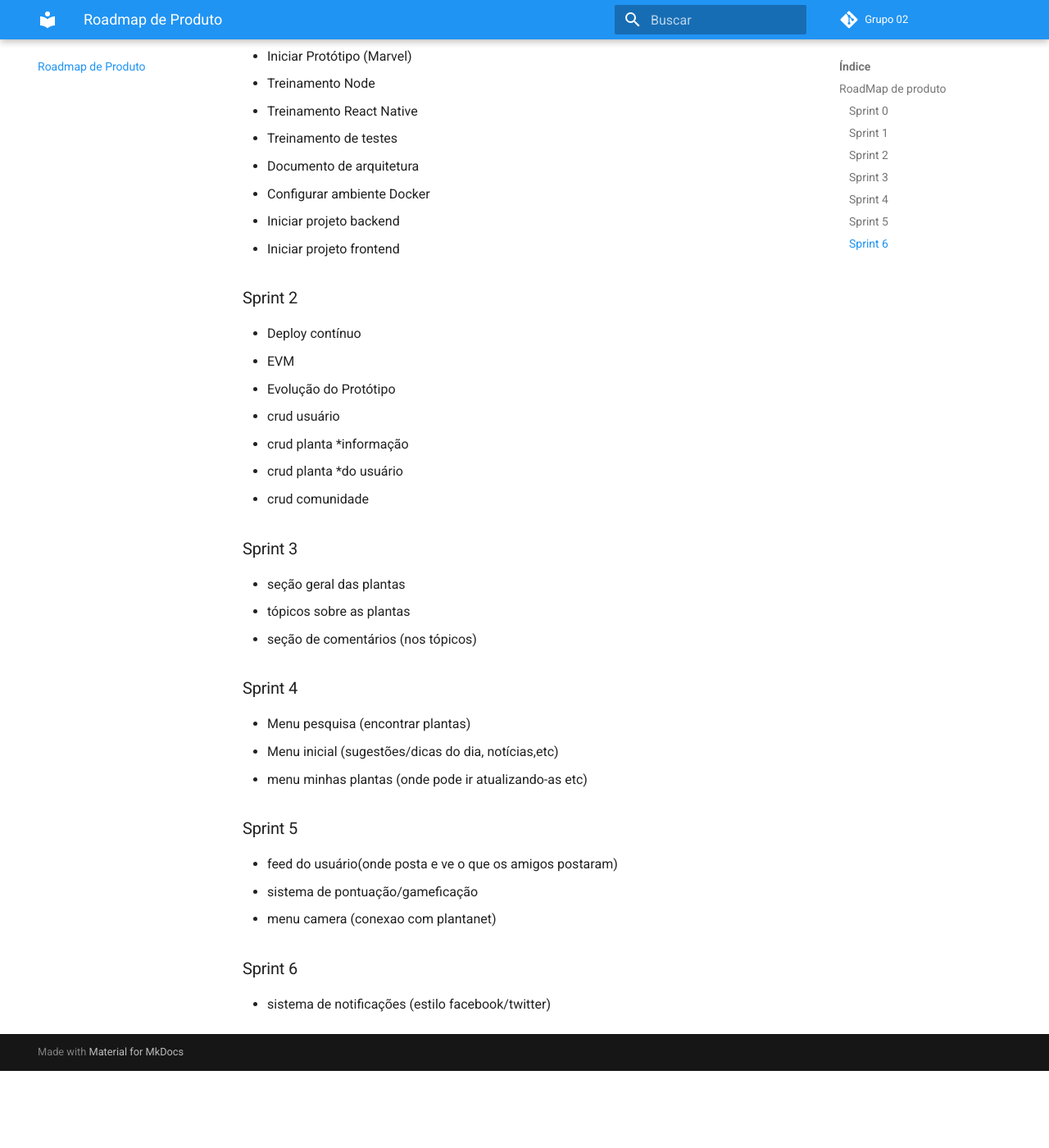
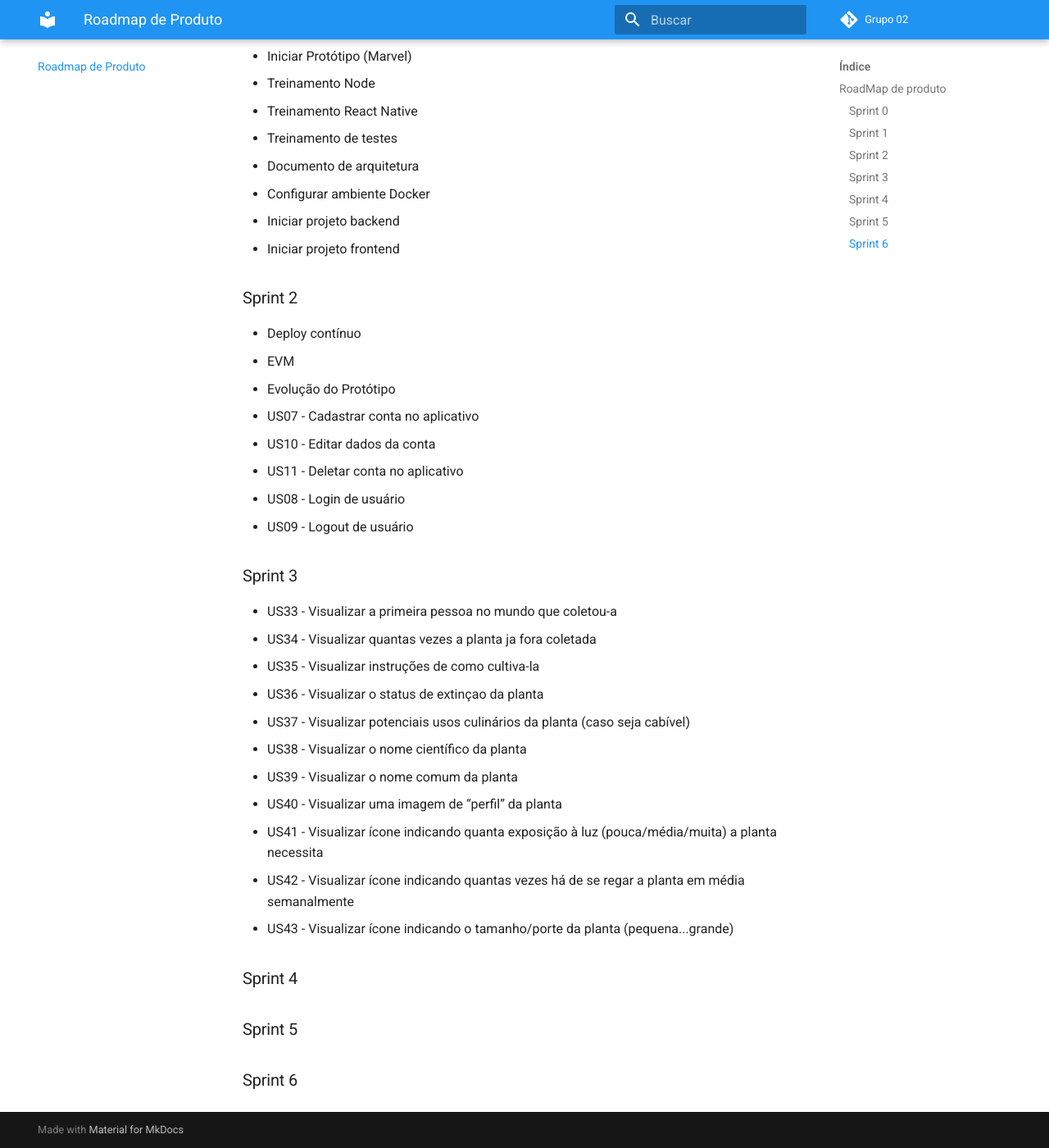
Before and after one commit to fga-eps-mds/2020.1-GaiaDex-wiki, an MkDocs documentation site: the page built from docs/roadmap/product_roadmap.md, in a window 1280 px wide and 1400 px high, scrolled down 1024 px. Shown: the whole window at 82% size. Built offline with MkDocs 1.6.1 and Material for MkDocs 9.7.7, drawn with Linux system fonts in a browser that asks for light colours; comment, search, counter and statistics services are not loaded; old or Windows-style settings are respelled for this version of MkDocs; before the commit the page ends 2330 px from its top, so only the background shows below that.

Commit message:
Change backlog configuration. Co-authored-by: Rafael Makaha <rafael.makaha@gmail.com> Co-authored-by: Guilherme de Lyra <guilyra12@gmail.com>

```diff
--- a/docs/roadmap/product_roadmap.md
+++ b/docs/roadmap/product_roadmap.md
@@ -41,29 +41,31 @@
 * Deploy contínuo
 * EVM
 * Evolução do Protótipo
-* crud usuário
-* crud planta *informação
-* crud planta *do usuário
-* crud comunidade
+* US07 - Cadastrar conta no aplicativo
+* US10 - Editar dados da conta
+* US11 - Deletar conta no aplicativo
+* US08 - Login de usuário
+* US09 - Logout de usuário
 
 ### Sprint 3
 
-* seção geral das plantas
-* tópicos sobre as plantas
-* seção de comentários (nos tópicos)
+* US33 - Visualizar a primeira pessoa no mundo que coletou-a
+* US34 - Visualizar quantas vezes a planta ja fora coletada
+* US35 - Visualizar instruções de como cultiva-la
+* US36 - Visualizar o status de extinçao da planta
+* US37 - Visualizar potenciais usos culinários da planta (caso seja cabível)
+* US38 - Visualizar o nome científico da planta
+* US39 - Visualizar o nome comum da planta
+* US40 - Visualizar uma imagem de “perfil” da planta
+* US41 - Visualizar ícone indicando quanta exposição à luz (pouca/média/muita) a planta necessita
+* US42 - Visualizar ícone indicando quantas vezes há de se regar a planta em média semanalmente
+* US43 - Visualizar ícone indicando o tamanho/porte da planta (pequena...grande)
 
 ### Sprint 4
 
-* Menu pesquisa (encontrar plantas)
-* Menu inicial (sugestões/dicas do dia, notícias,etc)
-* menu minhas plantas (onde pode ir atualizando-as etc)
+
 
 ### Sprint 5
 
-* feed do usuário(onde posta e ve o que os amigos postaram)
-* sistema de pontuação/gameficação
-* menu camera (conexao com plantanet)
 
 ### Sprint 6
-
-* sistema de notificações (estilo facebook/twitter)
```
